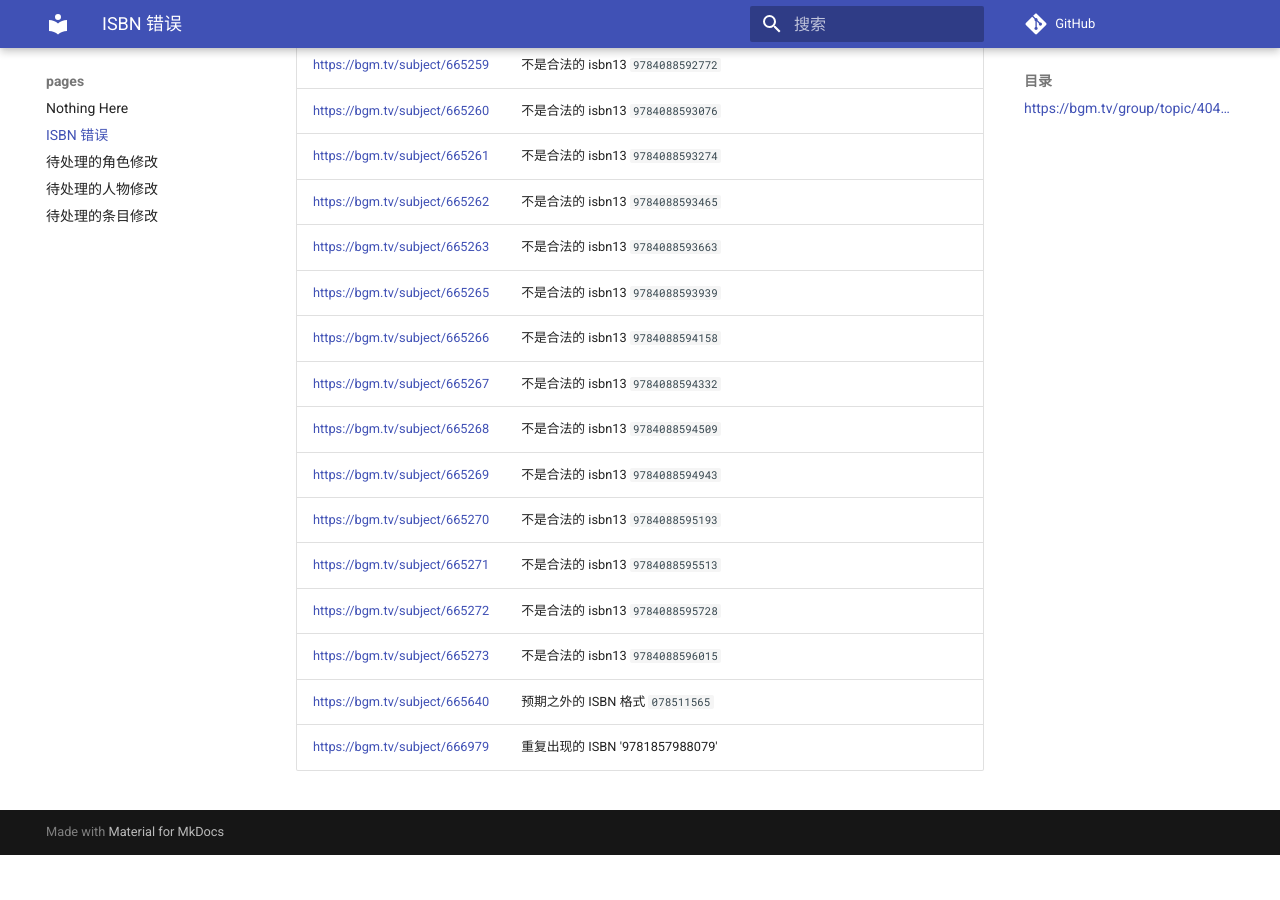
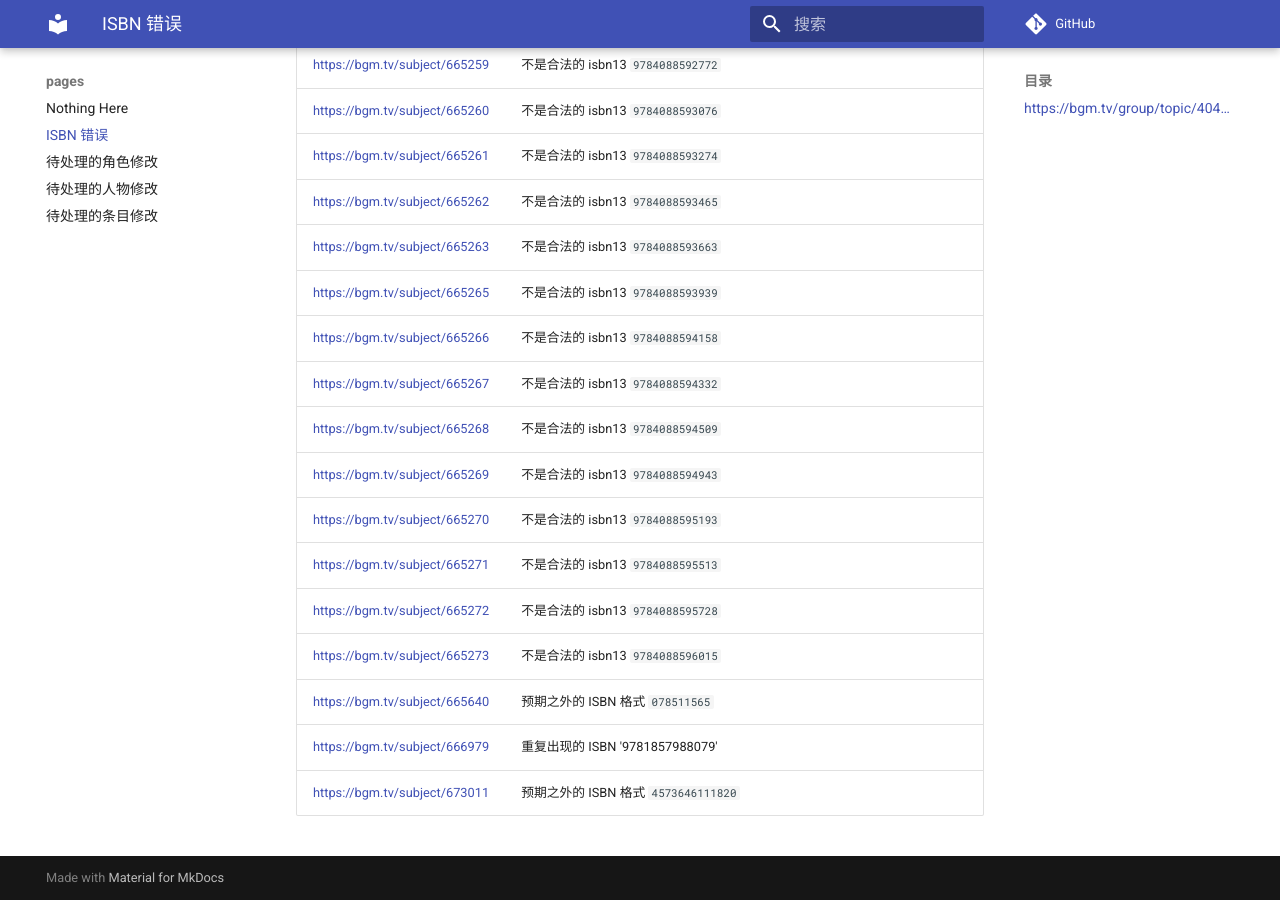
Before and after one commit to trim21/bangumi-pages, an MkDocs documentation site: the page built from docs/isbn.md, in a window 1280 px wide and 900 px high, scrolled down 11663 px. Built offline with MkDocs 1.6.1 and Material for MkDocs 9.7.7, drawn with Linux system fonts in a browser that asks for light colours; comment, search, counter and statistics services are not loaded; before the commit the page ends 12518 px from its top, so only the background shows below that; part of the change alters nothing that is shown.

Commit message:
update isbn.md

```diff
--- a/docs/isbn.md
+++ b/docs/isbn.md
@@ -1,7 +1,7 @@
 # ISBN 错误
 ## <https://bgm.tv/group/topic/404801>
 
-total 266
+total 267
 
 | url | error |
 | --- |  ---  |
@@ -271,3 +271,4 @@ total 266
 | <https://bgm.tv/subject/665273> | 不是合法的 isbn13 <code>9784088596015</code> |
 | <https://bgm.tv/subject/665640> | 预期之外的 ISBN 格式 `078511565` |
 | <https://bgm.tv/subject/666979> | 重复出现的 ISBN '9781857988079' |
+| <https://bgm.tv/subject/673011> | 预期之外的 ISBN 格式 `4573646111820` |
```
